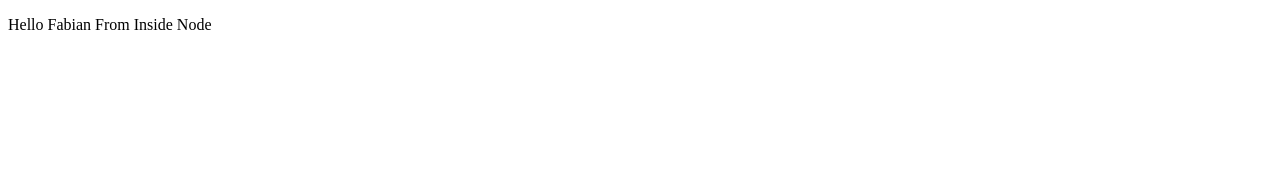
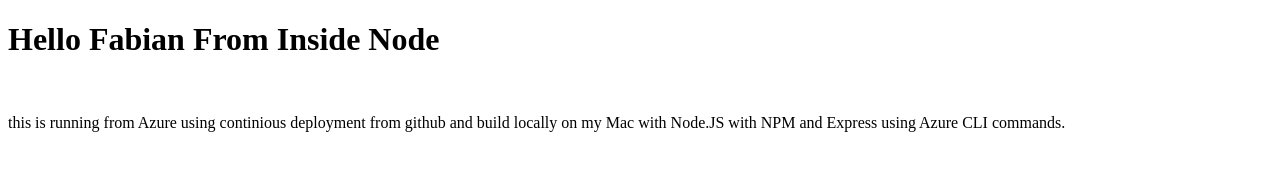
Before and after one commit to fabianwilliams-zz/fabnodeplay1, a website: page public/index.html in a window 1280 px wide. Drawn offline with Linux system fonts and the light colour scheme.

Commit message:
mod index file to be more verobse

```diff
--- a/public/index.html
+++ b/public/index.html
@@ -5,6 +5,9 @@
     <title></title>
 </head>
 <body>
-<p>Hello Fabian From Inside Node</p>
+<h1>Hello Fabian From Inside Node</h1>
+<br>
+<p>this is running from Azure using continious deployment from github and build locally on my Mac with Node.JS
+with NPM and Express using Azure CLI commands.</p>
 </body>
 </html>
```
